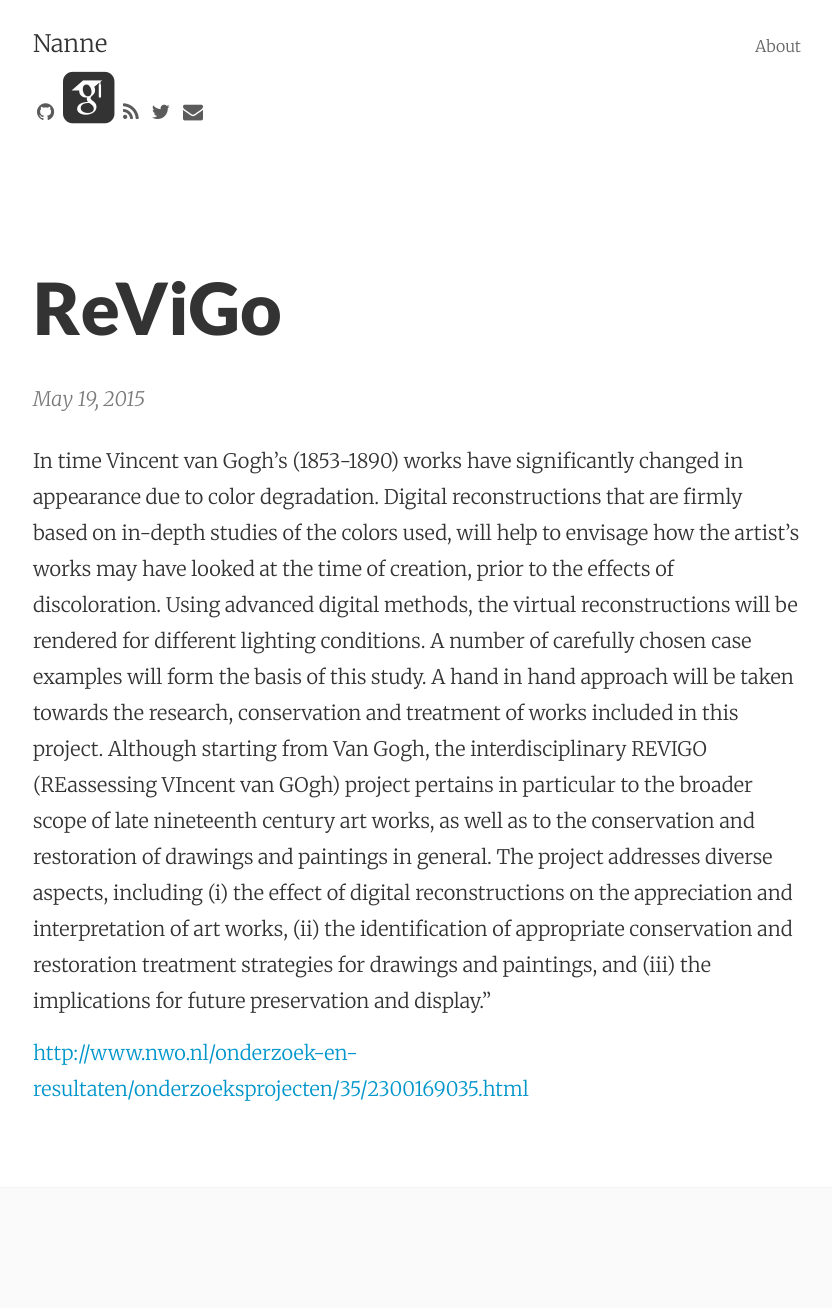
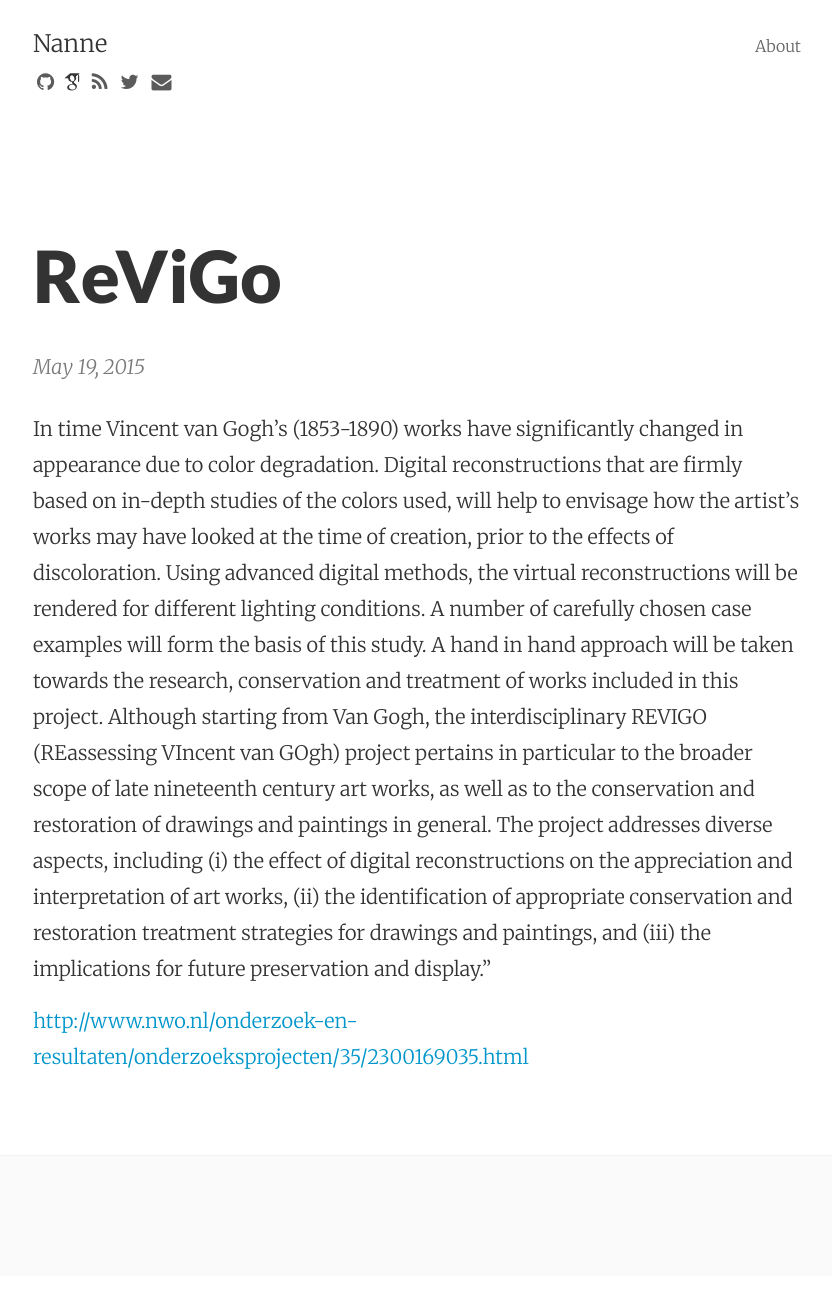
Before and after one commit to Nanne/nanne.github.io, a Jekyll site: the page built from _posts/2015-05-19-init.markdown, in a window 1280 px wide. Shown: the whole page, without its empty margins (223-1055 px from the left). Built offline with Jekyll 4.4.1, drawn with Linux system fonts in a browser that asks for light colours; nearby versions of some CDN libraries; some web fonts are replaced; Markdown is read by kramdown in place of the engine named in the settings; after the commit the page ends 1276 px from its top, so only the background shows below that.

Commit message:
Minor fixes

```diff
--- a/_config.yml
+++ b/_config.yml
@@ -46,9 +46,6 @@
 share_hackernews: false
 
 # Build settings
-markdown:     redcarpet
-redcarpet:
-  extensions: ['smart', 'tables', 'with_toc_data']
 permalink:    pretty
 paginate:     3
 sass:
--- a/_includes/social_links.html
+++ b/_includes/social_links.html
@@ -4,7 +4,7 @@
       <a class="fa fa-github" href="https://github.com/{{ site.github_username }}"></a>
     {% endif %}
     {% if site.scholar_username %}
-      <a class="ai ai-google-scholar-square ai-3x" href="https://scholar.google.com/citations?user={{ site.scholar_username }}"></a>
+      <a class="ai ai-google-scholar" href="https://scholar.google.com/citations?user={{ site.scholar_username }}"></a>
     {% endif %}
     {% if site.stackoverflow_id %}
       <a class="fa fa-stack-overflow" href="https://stackoverflow.com/users/{{ site.stackoverflow_id }}"></a>
```
